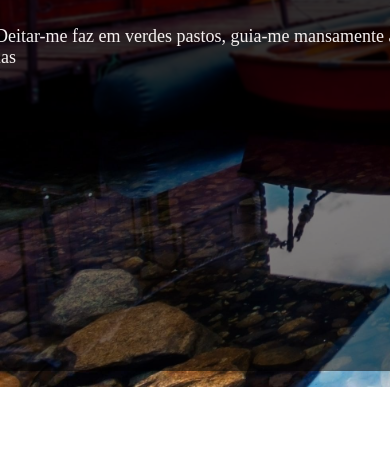
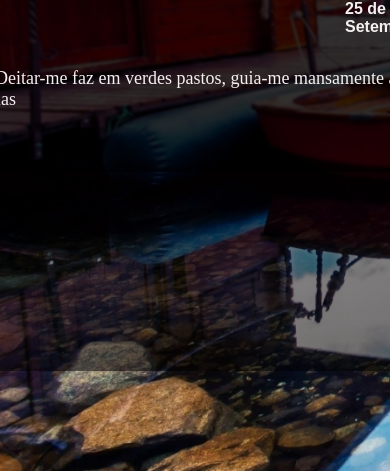
Before and after one commit to Danielsilva777-git/mensagens, a plain HTML site: page index.html in a window 390 px wide. Shown: the part 473-944 px from the top of the page. Before the commit the page ends 860 px from the top, so only its background shows below. Drawn offline with Linux system fonts and the light colour scheme.

Commit message:
adicionei um media queries

```diff
--- a/style/style.css
+++ b/style/style.css
@@ -58,3 +58,10 @@ h4{margin-left: 25rem;
 
 
 }
+@media screen and (max-width: 600px){
+    body{
+        height: 110vh;
+
+
+    }
+}
```
